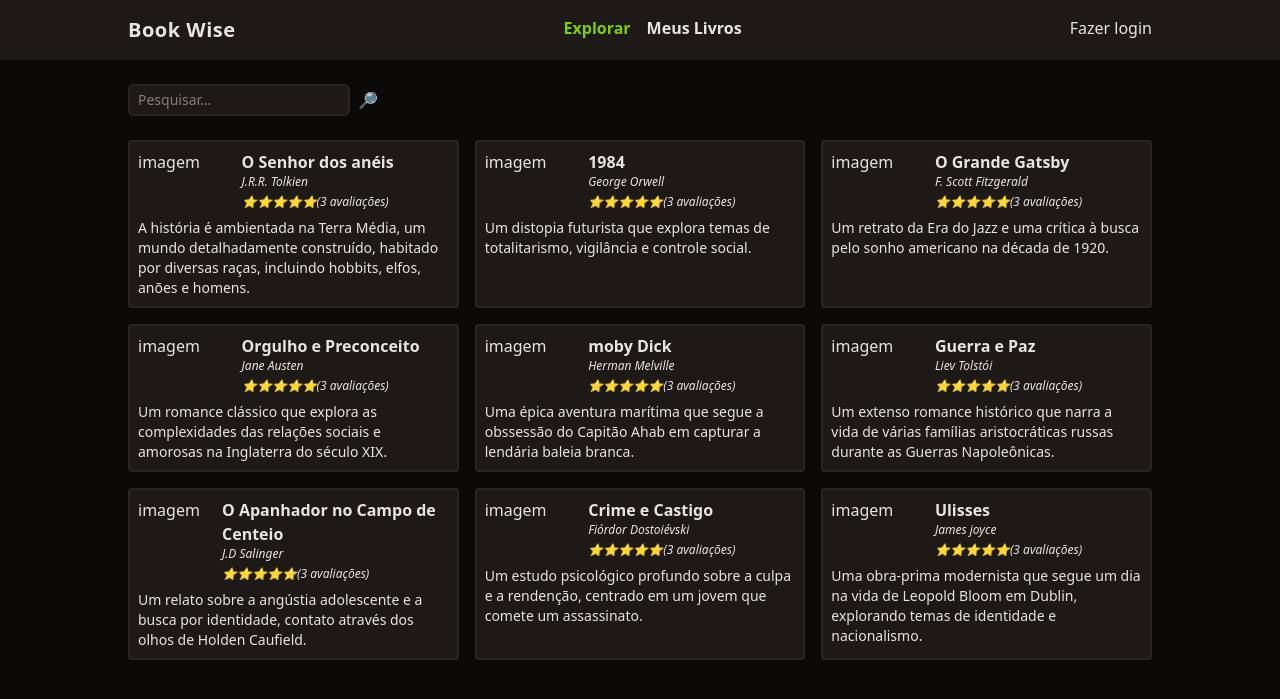
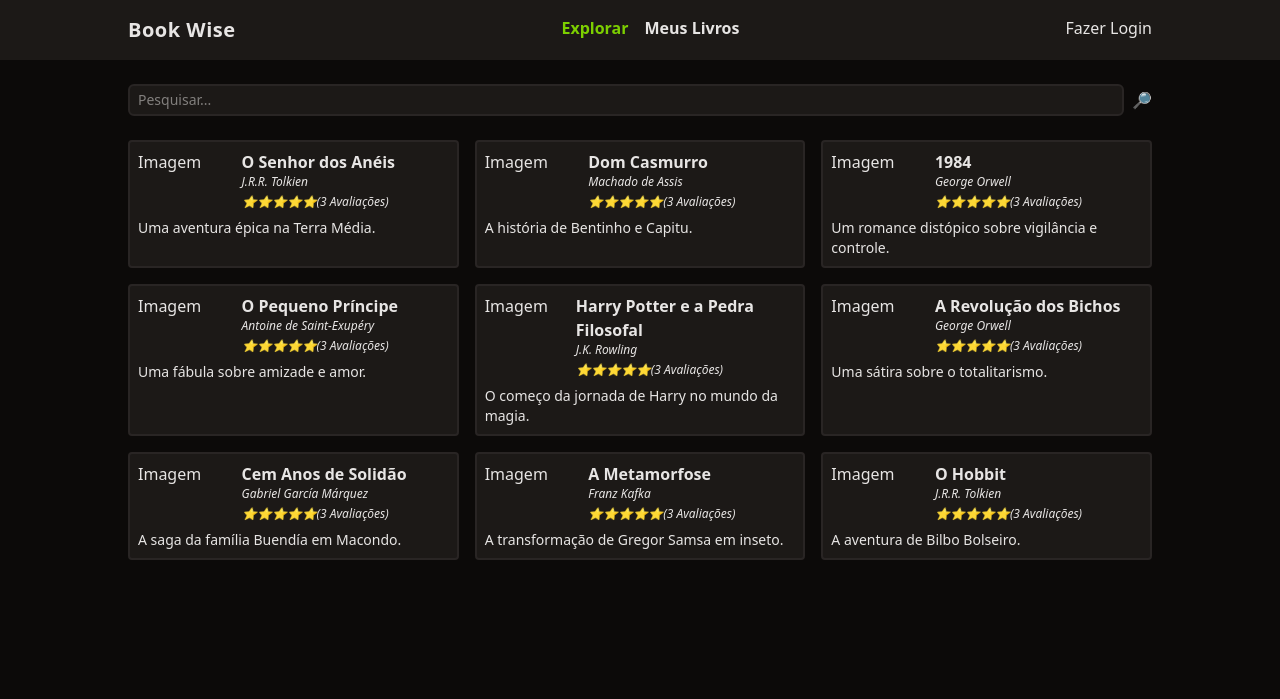
Before and after one commit to andersonfpv/bookwise, a PHP site: page / in a window 1280 px wide. Shown: the top 699 px of the page. Run offline with PHP 8.4, Linux system fonts and the light colour scheme.

Commit message:
Criando as views

```diff
--- a/dados.php
+++ b/dados.php
@@ -1,13 +1,17 @@
 <?php
-    $livros = [
-        ['id' => 1, 'titulo' => 'O Senhor dos anéis', 'autor' => 'J.R.R. Tolkien', 'descricao' => 'A história é ambientada na Terra Média, um mundo detalhadamente construído, habitado por diversas raças, incluindo hobbits, elfos, anões e homens.'],
-        ['id' => 2, 'titulo' => '1984', 'autor' => 'George Orwell', 'descricao' => 'Um distopia futurista que explora temas de totalitarismo, vigilância e controle social.'],
-        ['id' => 3, 'titulo' => 'O Grande Gatsby', 'autor' => 'F. Scott Fitzgerald', 'descricao' => 'Um retrato da Era do Jazz e uma crítica à busca pelo sonho americano na década de 1920.'],
-        ['id' => 4, 'titulo' => 'Orgulho e Preconceito', 'autor' => 'Jane Austen', 'descricao' => 'Um romance clássico que explora as complexidades das relações sociais e amorosas na Inglaterra do século XIX.'],
-        ['id' => 5, 'titulo' => 'moby Dick', 'autor' => 'Herman Melville', 'descricao' => 'Uma épica aventura marítima que segue a obssessão do Capitão Ahab em capturar a lendária baleia branca.'],
-        ['id' => 6, 'titulo' => 'Guerra e Paz', 'autor' => 'Liev Tolstói', 'descricao' => 'Um extenso romance histórico que narra a vida de várias famílias aristocráticas russas durante as Guerras Napoleônicas.'],
-        ['id' => 7, 'titulo' => 'O Apanhador no Campo de Centeio', 'autor' => 'J.D Salinger', 'descricao' => 'Um relato sobre a angústia adolescente e a busca por identidade, contato através dos olhos de Holden Caufield.'],
-        ['id' => 8, 'titulo' => 'Crime e Castigo', 'autor' => 'Fiórdor Dostoiévski', 'descricao' => 'Um estudo psicológico profundo sobre a culpa e a rendenção, centrado em um jovem que comete um assassinato.'],
-        ['id' => 9, 'titulo' => 'Ulisses', 'autor' => 'James joyce', 'descricao' => 'Uma obra-prima modernista que segue um dia na vida de Leopold Bloom em Dublin, explorando temas de identidade e nacionalismo.'],
-    ];
+
+$livros = [
+    ['id' => 1, 'titulo' => 'O Senhor dos Anéis', 'autor' => 'J.R.R. Tolkien', 'descricao' => 'Uma aventura épica na Terra Média.'],
+    ['id' => 2, 'titulo' => 'Dom Casmurro', 'autor' => 'Machado de Assis', 'descricao' => 'A história de Bentinho e Capitu.'],
+    ['id' => 3, 'titulo' => '1984', 'autor' => 'George Orwell', 'descricao' => 'Um romance distópico sobre vigilância e controle.'],
+    ['id' => 4, 'titulo' => 'O Pequeno Príncipe', 'autor' => 'Antoine de Saint-Exupéry', 'descricao' => 'Uma fábula sobre amizade e amor.'],
+    ['id' => 5, 'titulo' => 'Harry Potter e a Pedra Filosofal', 'autor' => 'J.K. Rowling', 'descricao' => 'O começo da jornada de Harry no mundo da magia.'],
+    ['id' => 6, 'titulo' => 'A Revolução dos Bichos', 'autor' => 'George Orwell', 'descricao' => 'Uma sátira sobre o totalitarismo.'],
+    ['id' => 7, 'titulo' => 'Cem Anos de Solidão', 'autor' => 'Gabriel García Márquez', 'descricao' => 'A saga da família Buendía em Macondo.'],
+    ['id' => 8, 'titulo' => 'A Metamorfose', 'autor' => 'Franz Kafka', 'descricao' => 'A transformação de Gregor Samsa em inseto.'],
+    ['id' => 9, 'titulo' => 'O Hobbit', 'autor' => 'J.R.R. Tolkien', 'descricao' => 'A aventura de Bilbo Bolseiro.']
+];
+
+
+
 ?>
--- a/index.php
+++ b/index.php
@@ -1,58 +1,9 @@
 <?php
+
 require 'dados.php';
 
+$view = 'index';
+
+require 'views/template/app.php';
+
 ?>
-
-<!DOCTYPE html>
-<html lang="en">
-<head>
-    <meta charset="UTF-8">
-    <meta name="viewport" content="width=device-width, initial-scale=1.0">
-    <title>Document</title>
-    <script src="https://cdn.jsdelivr.net/npm/@tailwindcss/browser@4"></script>
-</head>
-<body class="bg-stone-950 text-stone-200">
-    <header class="bg-stone-900">
-        <nav class="mx-auto max-w-screen-lg flex justify-between py-4">
-            <div class="font-bold text-xl tracking-wide">Book Wise</div>
-            <ul class="flex space-x-4 font-bold">
-                <li><a href="/" class="text-lime-500">Explorar</a></li>
-                <li><a href="/meus-livros.php" class="hover:underline">Meus Livros</a></li>
-            </ul>
-            <ul>
-                <li><a href="/login.php" class="hover:underline">Fazer login</a></li>
-            </ul>
-        </nav>
-    </header>
-    <main class="mx-auto max-w-screen-lg space-y-6">
-
-        <form class="w-full flex space-x-2 mt-6">
-            <input type="text" class="border-stone-800 border-2 rounded-md bg-stone-900 text-sm focus:outline-none px-2 py-1" placeholder="Pesquisar..."/>
-            <button type="submit">🔎</button>
-        </form>
-
-        <!-- Lista de Livros -->
-        <section class="grid gap-4 grid-cols-1 md:grid-cols-2 lg:grid-cols-3">
-            <!-- Livro -->
-            <?php foreach($livros as $livro): ?>
-            <div class="p-2 rounded border-stone-800 border-2 bg-stone-900">
-                <div class="flex">
-                    <div class="w-1/3">imagem</div>
-                    <div class="space-y-1">
-                        <a href="/livro.php?id<?=$livro['id']?>" class="font-semibold hover:underline"><?=$livro['titulo']?></a>
-                        <div class="text-xs italic"><?=$livro['autor']?></div>
-                        <div class="text-xs italic">⭐⭐⭐⭐⭐(3 avaliações)</div>
-                    </div>
-                </div>
-
-                <div class="text-sm mt-2">
-                    <?=$livro['descricao']?>
-                </div>
-            </div>
-
-            <?php endforeach; ?>
-
-        </section>
-    </main>
-</body>
-</html>
--- /dev/null
+++ b/views/index.view.php
@@ -0,0 +1,41 @@
+<form class="w-full flex space-x-2 mt-6">
+
+    <input
+        type="text"
+
+        class="border-stone-800 border-2 rounded-md bg-stone-900 text-sm focus:outline-none px-2 py-1 w-full"
+
+        placeholder="Pesquisar..."
+    >
+
+    <button type="submit">🔎</button>
+
+</form>
+
+<section class="grid gap-4 grid-cols-1 md:grid-cols-2 lg:grid-cols-3">
+
+    <?php foreach($livros as $livro): ?>
+
+        <div class="p-2 rounded border-stone-800 border-2 bg-stone-900">
+
+            <div class="flex">
+
+                <div class="w-1/3">Imagem</div>
+
+                <div class="space-y-1">
+
+                    <a href="/livro.php?id=<?= $livro['id'] ?>" class="font-semibold hover:underline"><?= $livro['titulo'] ?></a>
+                    <div class="text-xs italic"><?= $livro['autor'] ?></div>
+                    <div class="text-xs italic">⭐⭐⭐⭐⭐(3 Avaliações)</div>
+
+                </div>
+
+            </div>
+
+            <div class="text-sm mt-2"><?= $livro['descricao'] ?></div>
+
+        </div>
+
+    <?php endforeach; ?>
+
+</section>
--- /dev/null
+++ b/views/template/app.php
@@ -0,0 +1,41 @@
+<!DOCTYPE html>
+<html lang="en">
+<head>
+    <meta charset="UTF-8">
+    <meta name="viewport" content="width=device-width, initial-scale=1.0">
+
+    <title>Book Wise</title>
+
+    <script src="https://cdn.jsdelivr.net/npm/@tailwindcss/browser@4"></script>
+</head>
+<body class="bg-stone-950 text-stone-200">
+
+    <header class="bg-stone-900">
+
+        <nav class="mx-auto max-w-screen-lg flex justify-between py-4">
+
+            <div class="font-bold text-xl tracking-wide">Book Wise</div>
+
+            <ul class="flex space-x-4 font-bold">
+
+                <li><a href="/" class="text-lime-500">Explorar</a></li>
+                <li><a href="/meus-livros.php" class="hover:underline">Meus Livros</a></li>
+
+            </ul>
+
+            <ul>
+                <li><a href="/login.php">Fazer Login</a></li>
+            </ul>
+
+        </nav>
+
+    </header>
+
+    <main class="mx-auto max-w-screen-lg space-y-6">
+
+        <?php require "views/{$view}.view.php" ?>
+
+    </main>
+
+</body>
+</html>
```
Also changed, not shown: livro.php (+5 -43 lines), views/livro.view.php (added, +21 -0 lines).
